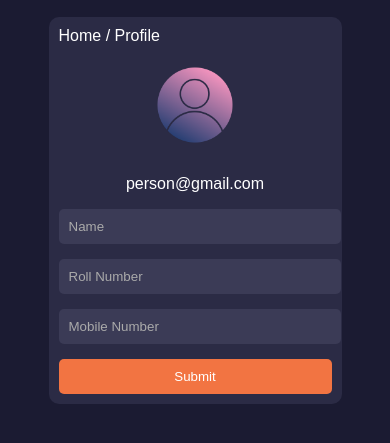
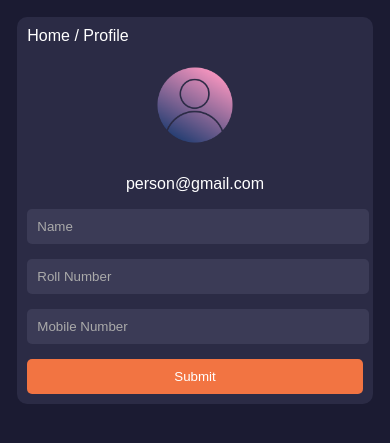
Before and after one commit to Glitcher005/Profile-form, a plain HTML site: page index.html in a window 390 px wide. Shown: the part 261-704 px from the top of the page. Drawn offline with Linux system fonts and the light colour scheme.

Commit message:
Update styles.css

```diff
--- a/styles.css
+++ b/styles.css
@@ -92,7 +92,7 @@ button:hover {
 
 @media (max-width: 600px) {
     .profile-form {
-        width: 70%;
+        width: 86%;
         padding: 10px;
     }
 }
```
